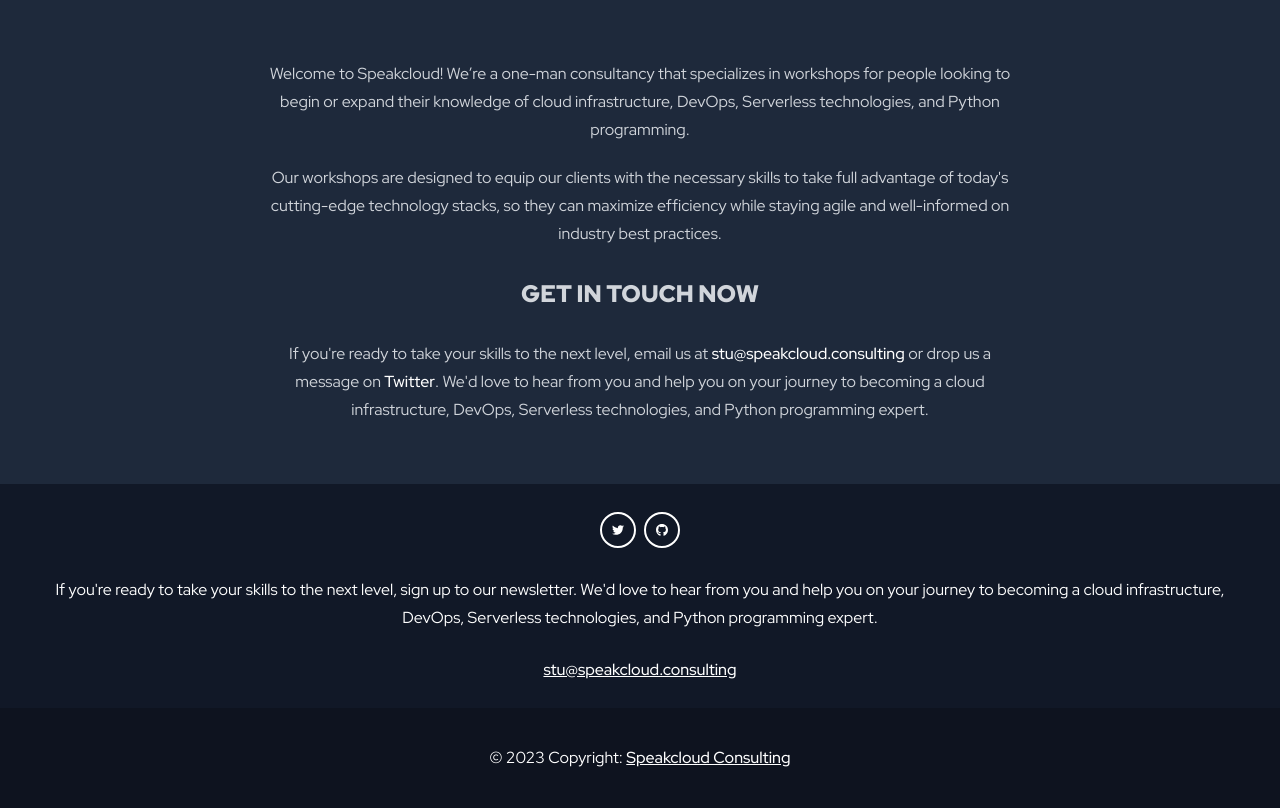
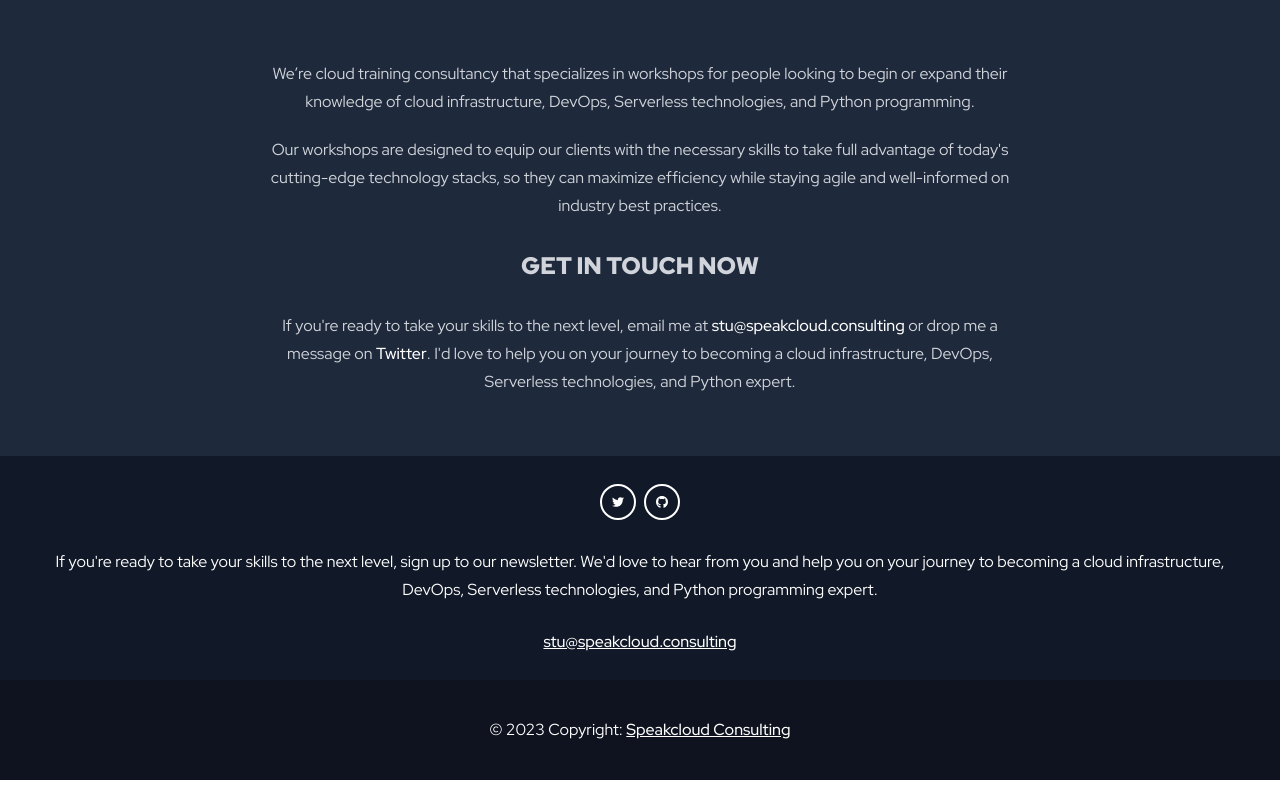
Before and after one commit to speakclouder/speakclouder.github.io, a Jekyll site: the page built from index.markdown, in a window 1280 px wide. Shown: the part 525-1333 px from the top of the page. Built offline with Jekyll 4.4.1, drawn with Linux system fonts in a browser that asks for light colours; nearby versions of some CDN libraries; after the commit the page ends 1305 px from its top, so only the background shows below that.

Commit message:
pushing pixels around

```diff
--- a/_layouts/home.html
+++ b/_layouts/home.html
@@ -20,18 +20,18 @@
   <div class="container mx-auto max-w-screen-md text-center py-10">
     <div class="flex h-2/3">
       <div class="m-auto">
-        <p>Welcome to Speakcloud! We’re a one-man consultancy that specializes in workshops
+        <p>We’re cloud training consultancy that specializes in workshops
            for people looking to begin or expand their knowledge of cloud infrastructure, DevOps,
-           Serverless technologies, and Python programming. </p>
+           Serverless technologies, and Python programming.</p>
         <p>Our workshops are designed to equip our clients with the necessary
            skills to take full advantage of today's cutting-edge technology stacks,
            so they can maximize efficiency while staying agile and well-informed
            on industry best practices.</p>
         <p class="text-2xl font-bold uppercase">Get in touch now</p>
-        <p>If you're ready to take your skills to the next level, email us at <a class="no-underline hover:underline hover:decoration-amazon" href="mailto:stu@speakcloud.consulting">stu@speakcloud.consulting</a>
-          or drop us a message on <a class="no-underline hover:underline hover:decoration-amazon" href="https://twitter.com/speakclouder">Twitter</a>.
-          We'd love to hear from you and help you on your journey to becoming a cloud infrastructure,
-          DevOps, Serverless technologies, and Python programming expert.</p>
+        <p>If you're ready to take your skills to the next level, email me at <a class="no-underline hover:underline hover:decoration-amazon" href="mailto:stu@speakcloud.consulting">stu@speakcloud.consulting</a>
+          or drop me a message on <a class="no-underline hover:underline hover:decoration-amazon" href="https://twitter.com/speakclouder">Twitter</a>.
+          I'd love to help you on your journey to becoming a cloud infrastructure,
+          DevOps, Serverless technologies, and Python expert.</p>
       </div>
     </div>
 </div>
```
